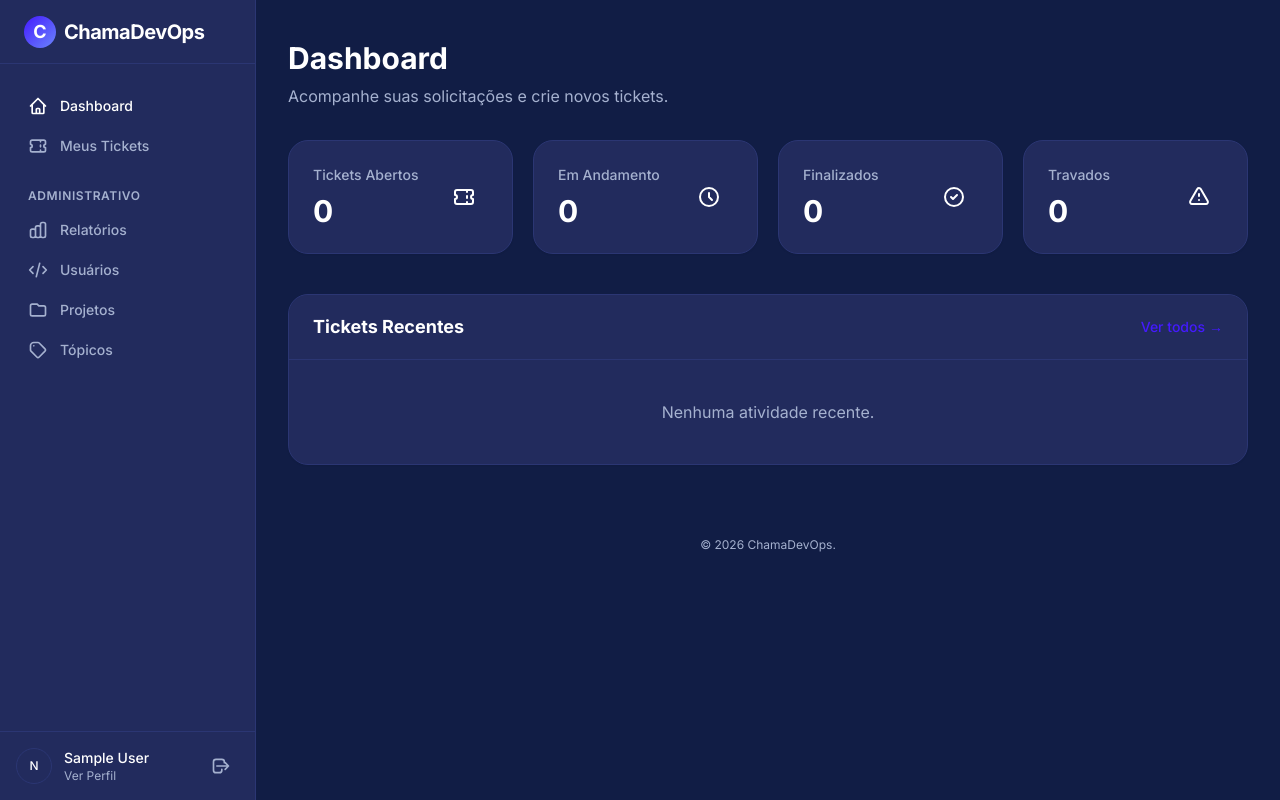
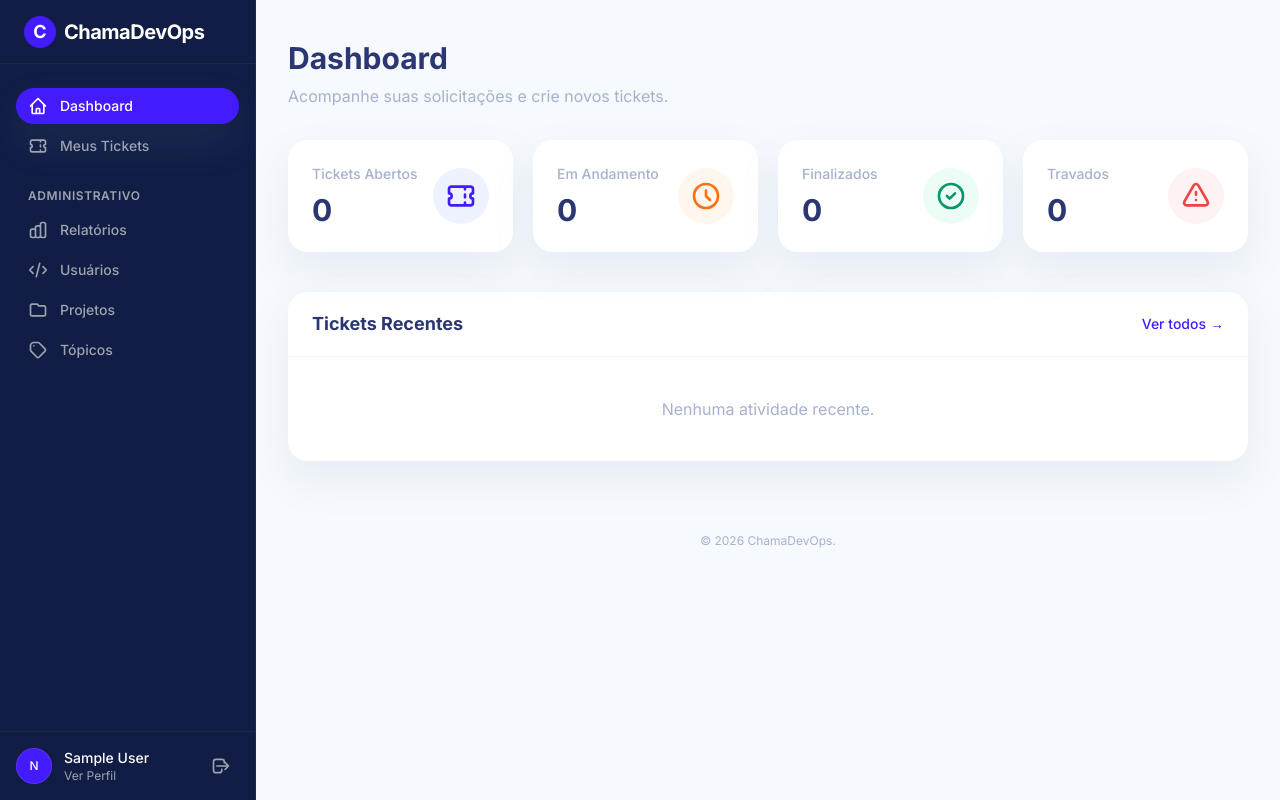
Before and after one commit to eriknathan/chama-devops, a Django app: page /management/dashboard/ in a window 1280 px wide. Run offline with Django 5.2, Linux system fonts and the light colour scheme; the visitor is signed in with stand-in values (Sample User, id 1); data that the repository does not hold is empty; some libraries are stand-ins or nearby versions.

Commit message:
feat(ui): apply Flowlog design to dashboard and tickets

```diff
--- a/templates/base.html
+++ b/templates/base.html
@@ -42,21 +42,21 @@
 
     <!-- Sidebar -->
     <aside id="sidebar"
-        class="fixed inset-y-0 left-0 z-50 w-64 bg-card border-r border-border transform -translate-x-full transition-transform duration-300 md:translate-x-0 md:static md:flex md:flex-col">
+        class="fixed inset-y-0 left-0 z-50 w-64 bg-navy-900 border-r border-white/5 transform -translate-x-full transition-transform duration-300 md:translate-x-0 md:static md:flex md:flex-col">
 
         <!-- Logo (Desktop) -->
-        <div class="hidden md:flex items-center h-16 flex-shrink-0 px-6 bg-card border-b border-border">
+        <div class="hidden md:flex items-center h-16 flex-shrink-0 px-6 bg-navy-900 border-b border-white/5">
             <a href="{% url 'home' %}" class="flex items-center gap-2">
                 <div
-                    class="w-8 h-8 rounded-lg bg-gradient-to-br from-primary to-secondary flex items-center justify-center text-primary-foreground font-bold text-lg shadow-glow">
+                    class="w-8 h-8 rounded-lg bg-brand flex items-center justify-center text-white font-bold text-lg shadow-glow">
                     C</div>
-                <span class="font-bold text-xl tracking-tight text-foreground">ChamaDevOps</span>
+                <span class="font-bold text-xl tracking-tight text-white">ChamaDevOps</span>
             </a>
         </div>
 
         <!-- Mobile Close Button -->
         <div class="md:hidden flex items-center justify-end p-4">
-            <button id="sidebar-close-btn" class="text-muted-foreground hover:text-foreground">
+            <button id="sidebar-close-btn" class="text-gray-400 hover:text-white">
                 <svg class="h-6 w-6" fill="none" viewBox="0 0 24 24" stroke="currentColor">
                     <path stroke-linecap="round" stroke-linejoin="round" stroke-width="2" d="M6 18L18 6M6 6l12 12" />
                 </svg>
@@ -93,12 +93,12 @@
             {% if user.is_staff %}
             <!-- Admin Navigation -->
             <div>
-                <h3 class="px-3 text-xs font-semibold text-muted-foreground uppercase tracking-wider mb-2">
+                <h3 class="px-3 text-xs font-semibold text-gray-400 uppercase tracking-wider mb-2">
                     Administrativo</h3>
                 <div class="space-y-1">
                     <a href="{% url 'reports' %}"
-                        class="{% if '/reports/' in request.path %}bg-accent text-accent-foreground{% else %}text-muted-foreground hover:bg-accent hover:text-accent-foreground{% endif %} group flex items-center px-3 py-2 text-sm font-medium rounded-md transition-colors">
-                        <svg class="mr-3 flex-shrink-0 h-5 w-5 {% if '/reports/' in request.path %}text-accent-foreground{% else %}text-muted-foreground group-hover:text-accent-foreground{% endif %}"
+                        class="{% if '/reports/' in request.path %}bg-brand text-white shadow-soft{% else %}text-gray-400 hover:bg-white/5 hover:text-white{% endif %} group flex items-center px-3 py-2 text-sm font-medium rounded-xl transition-all duration-200">
+                        <svg class="mr-3 flex-shrink-0 h-5 w-5 {% if '/reports/' in request.path %}text-white{% else %}text-gray-400 group-hover:text-white{% endif %}"
                             xmlns="http://www.w3.org/2000/svg" fill="none" viewBox="0 0 24 24" stroke="currentColor">
                             <path stroke-linecap="round" stroke-linejoin="round" stroke-width="2"
                                 d="M9 19v-6a2 2 0 00-2-2H5a2 2 0 00-2 2v6a2 2 0 002 2h2a2 2 0 002-2zm0 0V9a2 2 0 012-2h2a2 2 0 012 2v10m-6 0a2 2 0 002 2h2a2 2 0 002-2m0 0V5a2 2 0 012-2h2a2 2 0 012 2v14a2 2 0 01-2 2h-2a2 2 0 01-2-2z" />
@@ -141,8 +141,8 @@
             {% else %}
             <div class="space-y-1">
                 <a href="{% url 'login' %}"
-                    class="text-muted-foreground hover:bg-accent hover:text-accent-foreground group flex items-center px-3 py-2 text-sm font-medium rounded-md transition-colors">
-                    <svg class="mr-3 flex-shrink-0 h-5 w-5 text-muted-foreground group-hover:text-foreground"
+                    class="text-gray-400 hover:bg-white/5 hover:text-white group flex items-center px-3 py-2 text-sm font-medium rounded-xl transition-all duration-200">
+                    <svg class="mr-3 flex-shrink-0 h-5 w-5 text-gray-400 group-hover:text-white"
                         xmlns="http://www.w3.org/2000/svg" fill="none" viewBox="0 0 24 24" stroke="currentColor">
                         <path stroke-linecap="round" stroke-linejoin="round" stroke-width="2"
                             d="M11 16l-4-4m0 0l4-4m-4 4h14m-5 4v1a3 3 0 01-3 3H6a3 3 0 01-3-3V7a3 3 0 013-3h7a3 3 0 013 3v1" />
@@ -156,26 +156,26 @@
 
         <!-- User Profile (Bottom) -->
         {% if user.is_authenticated %}
-        <div class="border-t border-border p-4">
+        <div class="border-t border-white/5 p-4">
             <div class="flex items-center w-full justify-between">
                 <a href="{% url 'profile' %}" class="flex items-center gap-3 group flex-grow">
                     <div class="flex-shrink-0">
                         <span
-                            class="inline-flex items-center justify-center h-9 w-9 rounded-full bg-accent border border-border">
-                            <span class="text-xs font-medium leading-none text-foreground">{{ user.email|first|upper }}</span>
+                            class="inline-flex items-center justify-center h-9 w-9 rounded-full bg-brand border border-white/10 text-white">
+                            <span class="text-xs font-medium leading-none">{{ user.email|first|upper }}</span>
                         </span>
                     </div>
                     <div class="flex flex-col min-w-0">
-                        <p class="text-sm font-medium text-foreground group-hover:text-primary truncate">
+                        <p class="text-sm font-medium text-white group-hover:text-brand transition-colors truncate">
                             {{ user.get_full_name|default:user.email }}
                         </p>
-                        <p class="text-xs text-muted-foreground truncate">Ver Perfil</p>
+                        <p class="text-xs text-gray-400 truncate">Ver Perfil</p>
                     </div>
                 </a>
                 <form method="post" action="{% url 'logout' %}">
                     {% csrf_token %}
                     <button type="submit"
-                        class="text-muted-foreground hover:text-destructive p-2 rounded-full hover:bg-destructive/10 transition-colors"
+                        class="text-gray-400 hover:text-red-400 p-2 rounded-full hover:bg-white/5 transition-colors"
                         title="Sair">
                         <svg class="h-5 w-5" fill="none" viewBox="0 0 24 24" stroke="currentColor">
                             <path stroke-linecap="round" stroke-linejoin="round" stroke-width="2"
--- a/templates/dashboard.html
+++ b/templates/dashboard.html
@@ -12,7 +12,7 @@
         <div class="mt-4 flex md:ml-4 md:mt-0">
             {% if not user.is_staff %}
             <a href="{% url 'ticket-new' %}"
-                class="inline-flex items-center px-4 py-2 border border-transparent rounded-lg shadow-sm text-sm font-medium text-primary-foreground bg-primary hover:bg-primary/90 focus:outline-none focus:ring-2 focus:ring-offset-2 focus:ring-primary">
+                class="inline-flex items-center px-4 py-2 border border-transparent rounded-lg shadow-sm text-sm font-medium text-white bg-brand hover:bg-brand/90 focus:outline-none focus:ring-2 focus:ring-offset-2 focus:ring-brand">
                 <svg class="-ml-1 mr-2 h-5 w-5" fill="none" viewBox="0 0 24 24" stroke="currentColor">
                     <path stroke-linecap="round" stroke-linejoin="round" stroke-width="2" d="M12 4v16m8-8H4" />
                 </svg>
@@ -25,7 +25,7 @@
     <!-- Stats Grid -->
     <div class="grid grid-cols-1 gap-5 sm:grid-cols-2 lg:grid-cols-4 mb-10">
         <!-- Card 1: Open -->
-        <div class="bg-card overflow-hidden shadow-sm rounded-xl border border-border p-6">
+        <div class="bg-white overflow-hidden shadow-soft rounded-xl p-6">
             <div class="flex items-center justify-between">
                 <div>
                     <p class="text-sm font-medium text-muted-foreground truncate">Tickets Abertos</p>
@@ -33,8 +33,8 @@
                         <span class="text-3xl font-bold text-foreground">{{ tickets_open }}</span>
                     </div>
                 </div>
-                <div class="p-3 bg-status-yellow/10 rounded-lg">
-                    <svg class="h-6 w-6 text-status-yellow" fill="none" viewBox="0 0 24 24" stroke="currentColor">
+                <div class="h-14 w-14 rounded-full bg-indigo-50 flex items-center justify-center">
+                    <svg class="h-8 w-8 text-brand" fill="none" viewBox="0 0 24 24" stroke="currentColor">
                         <path stroke-linecap="round" stroke-linejoin="round" stroke-width="2"
                             d="M15 5v2m0 4v2m0 4v2M5 5a2 2 0 00-2 2v3a2 2 0 110 4v3a2 2 0 002 2h14a2 2 0 002-2v-3a2 2 0 110-4V7a2 2 0 00-2-2H5z" />
                     </svg>
@@ -43,7 +43,7 @@
         </div>
 
         <!-- Card 2: In Progress -->
-        <div class="bg-card overflow-hidden shadow-sm rounded-xl border border-border p-6">
+        <div class="bg-white overflow-hidden shadow-soft rounded-xl p-6">
             <div class="flex items-center justify-between">
                 <div>
                     <p class="text-sm font-medium text-muted-foreground truncate">Em Andamento</p>
@@ -51,8 +51,8 @@
                         <span class="text-3xl font-bold text-foreground">{{ tickets_in_progress }}</span>
                     </div>
                 </div>
-                <div class="p-3 bg-status-orange/10 rounded-lg">
-                    <svg class="h-6 w-6 text-status-orange" fill="none" viewBox="0 0 24 24" stroke="currentColor">
+                <div class="h-14 w-14 rounded-full bg-orange-50 flex items-center justify-center">
+                    <svg class="h-8 w-8 text-orange-500" fill="none" viewBox="0 0 24 24" stroke="currentColor">
                         <path stroke-linecap="round" stroke-linejoin="round" stroke-width="2"
                             d="M12 8v4l3 3m6-3a9 9 0 11-18 0 9 9 0 0118 0z" />
                     </svg>
@@ -61,7 +61,7 @@
         </div>
 
         <!-- Card 3: Done -->
-        <div class="bg-card overflow-hidden shadow-sm rounded-xl border border-border p-6">
+        <div class="bg-white overflow-hidden shadow-soft rounded-xl p-6">
             <div class="flex items-center justify-between">
                 <div>
                     <p class="text-sm font-medium text-muted-foreground truncate">Finalizados</p>
@@ -69,8 +69,8 @@
                         <span class="text-3xl font-bold text-foreground">{{ tickets_done }}</span>
                     </div>
                 </div>
-                <div class="p-3 bg-status-emerald/10 rounded-lg">
-                    <svg class="h-6 w-6 text-status-emerald" fill="none" viewBox="0 0 24 24" stroke="currentColor">
+                <div class="h-14 w-14 rounded-full bg-emerald-50 flex items-center justify-center">
+                    <svg class="h-8 w-8 text-emerald-600" fill="none" viewBox="0 0 24 24" stroke="currentColor">
                         <path stroke-linecap="round" stroke-linejoin="round" stroke-width="2"
                             d="M9 12l2 2 4-4m6 2a9 9 0 11-18 0 9 9 0 0118 0z" />
                     </svg>
@@ -79,7 +79,7 @@
         </div>
 
         <!-- Card 4: Blocked -->
-        <div class="bg-card overflow-hidden shadow-sm rounded-xl border border-border p-6">
+        <div class="bg-white overflow-hidden shadow-soft rounded-xl p-6">
             <div class="flex items-center justify-between">
                 <div>
                     <p class="text-sm font-medium text-muted-foreground truncate">Travados</p>
@@ -87,8 +87,8 @@
                         <span class="text-3xl font-bold text-foreground">{{ tickets_blocked }}</span>
                     </div>
                 </div>
-                <div class="p-3 bg-status-red/10 rounded-lg">
-                    <svg class="h-6 w-6 text-status-red" fill="none" viewBox="0 0 24 24" stroke="currentColor">
+                <div class="h-14 w-14 rounded-full bg-red-50 flex items-center justify-center">
+                    <svg class="h-8 w-8 text-red-500" fill="none" viewBox="0 0 24 24" stroke="currentColor">
                         <path stroke-linecap="round" stroke-linejoin="round" stroke-width="2"
                             d="M12 9v2m0 4h.01m-6.938 4h13.856c1.54 0 2.502-1.667 1.732-3L13.732 4c-.77-1.333-2.694-1.333-3.464 0L3.34 16c-.77 1.333.192 3 1.732 3z" />
                     </svg>
@@ -98,15 +98,15 @@
     </div>
 
     <!-- Recent Activity List -->
-    <div class="bg-card shadow-sm rounded-xl border border-border">
-        <div class="px-6 py-5 border-b border-border bg-card flex items-center justify-between rounded-t-xl">
+    <div class="bg-white shadow-soft rounded-xl">
+        <div class="px-6 py-5 border-b border-gray-100 bg-white flex items-center justify-between rounded-t-xl">
             <h3 class="text-lg leading-6 font-bold text-foreground">Tickets Recentes</h3>
             <a href="{% url 'ticket-list' %}"
-                class="text-sm text-primary hover:text-primary/90 font-medium flex items-center gap-1">
+                class="text-sm text-brand hover:text-brand/90 font-medium flex items-center gap-1">
                 Ver todos <span aria-hidden="true">&rarr;</span>
             </a>
         </div>
-        <ul role="list" class="divide-y divide-border">
+        <ul role="list" class="divide-y divide-gray-100">
             {% for ticket in recent_tickets %}
             <li class="relative hover:bg-muted/50 transition-colors p-6">
                 <div class="flex items-center justify-between mb-3">
```
Also changed, not shown: other parts of templates/base.html (+11 -11 lines), templates/app_tickets/ticket_detail.html (+17 -29 lines), templates/app_tickets/ticket_list.html (+11 -13 lines).
